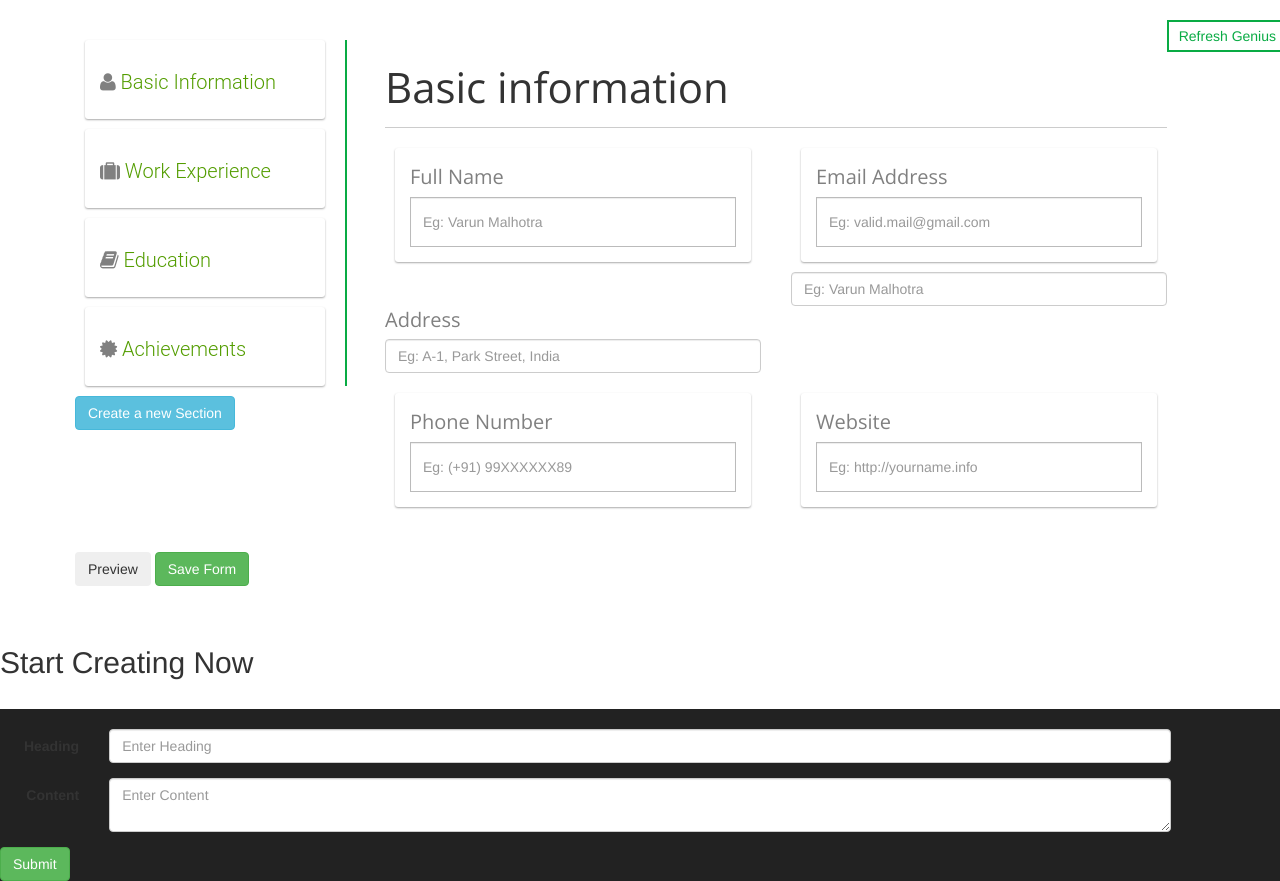
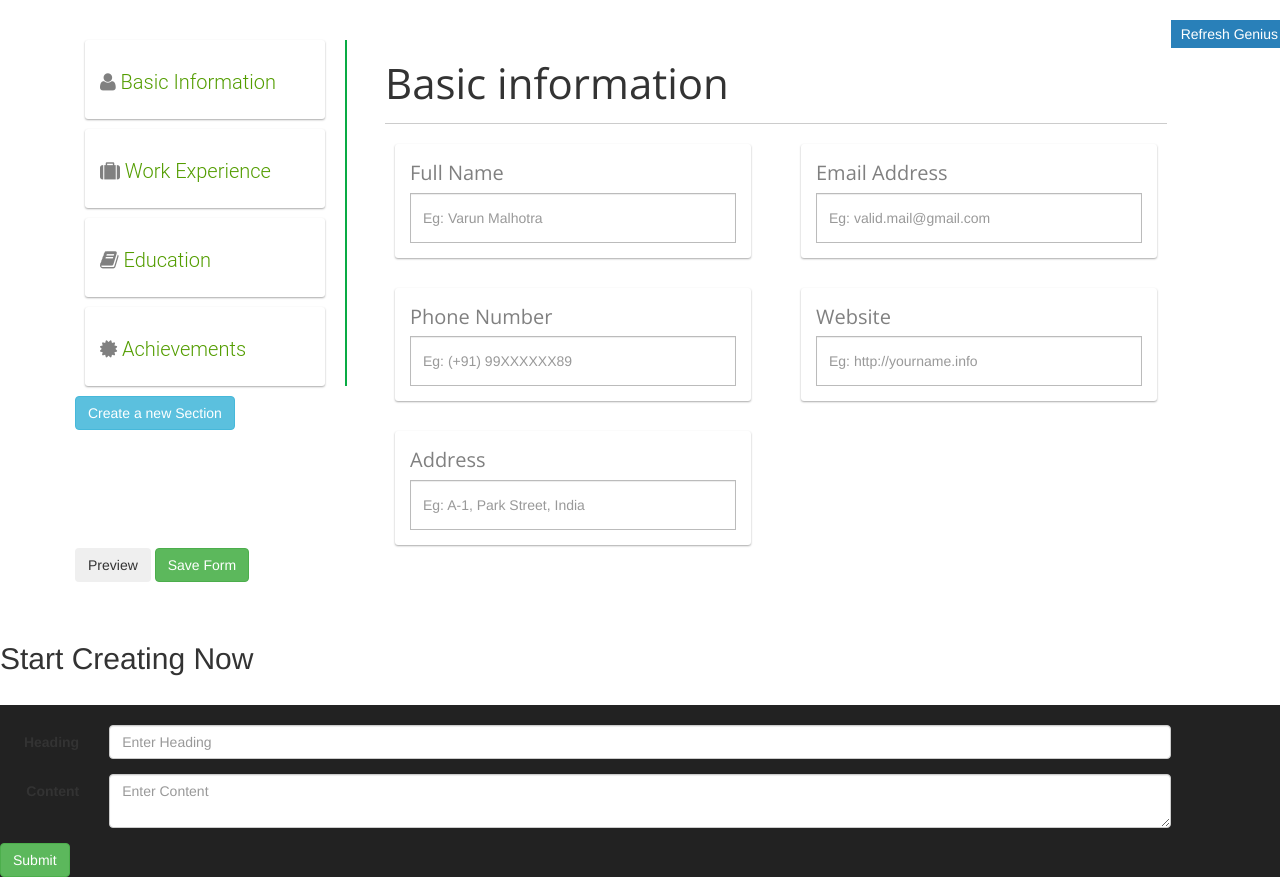
Before and after one commit to softvar/resumizr, a Django app: template templates/cv/generateform.html in a window 1280 px wide. Run offline with Django 3.2, Linux system fonts and the light colour scheme; the template is opened without the code that fills it, so the values that code supplies are empty; some libraries are stand-ins or nearby versions.

Commit message:
applied style to form elements

```diff
--- a/static/resumizr/css/resume-form.css
+++ b/static/resumizr/css/resume-form.css
@@ -161,21 +161,15 @@
 #refresh {
   float:right;
   right:-1px;
-  background-color:#fff;
-  border:2px solid #09ab44;
-  color:#09ab44;
-  /*box-shadow: 2px 2px 5px #ccc;*/
+  background-color:#2980b9;
+  color:#fff;
+  border:none;
   padding:4px;
   padding-left:10px;
   margin-right:-2px;
 
 }
 
-#refresh:hover {
-  background-color: #09ab44;
-  color:#fff;
-
-}
 
 /* card UI */
 
--- a/templates/cv/generateform.html
+++ b/templates/cv/generateform.html
@@ -85,12 +85,6 @@
 					<label class="label--text heading">Basic information</label>
 				</div>
 					<span style="margin-left: 20px; color:#9accea">
-						<!-- temporarily disabled
-						<a href=""><i class="fa fa-pencil" data-toggle="modal" data-target="#myModal" title="Edit"></i>&nbsp;</a>
-						<a href=""><i class="fa fa-text-height" data-toggle="modal" data-target="#myModal" title="Font-size"></i>&nbsp;</a>
-						<a href=""><i class="fa fa-font" type="color" title="Color"></i></a>
-						<input type="color" class="fontSel" />
-						-->
 					</span>
 
 					<div class="row">
@@ -102,22 +96,17 @@
 						    <input type="text" class="form-control mod-text-box" placeholder="Eg: Varun Malhotra"/>
 						</div>
 						</div>
+
 						<div class="col-md-6">
 							<div class="card">
 							<label class="label--text sub-heading">Email Address</label>
 							<input type="email" class="form-control mod-text-box" placeholder="Eg: valid.mail@gmail.com"/>
 							</div>
+						</div>
+					</div>
 
-						    <input type="text" class="form-control" data-field-value="1" placeholder="Eg: Varun Malhotra"/>
-						</div>
-						<div class="col-md-6">
-							<label class="label--text sub-heading">Address</label>
-							<input type="text" class="form-control" placeholder="Eg: A-1, Park Street, India"/>
+					<br/>
 
-						</div>
-
-					</div>
-					<br/>
 					<div class="row">
 						<div class="col-md-6">
 							<div class="card">
@@ -135,18 +124,24 @@
 
 						</div>
 					</div>
+
 					<br />
+
+					<div class="row">
+						<div class="col-md-6">
+							<div class="card">
+							<label class="label--text sub-heading ">Address</label>
+							<input type="text" class="form-control mod-text-box" placeholder="Eg: A-1, Park Street, India"/>
+						    </div>
+						</div>
+					</div>
+
+					<br />
+
 				</div>
 				<div class="tab-pane" id="2">
 					<label class="label--text heading">Work Experience</label>
 					<span style="margin-left: 20px; color:#9accea">
-						<!-- temporarily disabled
-						<a href=""><i class="fa fa-pencil" data-toggle="modal" data-target="#myModal" title="Edit"></i>&nbsp;</a>
-						<a href=""><i class="fa fa-text-height" title="Font-size"></i>&nbsp;</a>
-						<a href=""><i class="fa fa-font" title="Color"></i></a>
-						<input type="color" class="fontSel" />
-						<a href=""><i style="color:#ed7b7b;float:right" class="fa fa-times fa-2x" title="Delete"></i></a>
-						-->
 					</span>
 					<hr/>
 					<div class="row">
@@ -181,8 +176,10 @@
 					<br/>
 					<div class="row">
 						<div class="col-md-12">
+							<div class="card">
 							<label class="label--text sub-heading">Description</label>
-							<textarea class="form-control" rows="2"></textarea>
+							<textarea class="form-control mod-text-box" rows="2"></textarea>
+							</div>
 						</div>
 					</div>
 					<br/>
@@ -191,13 +188,6 @@
 				<div class="tab-pane" id="3">
 					<label class="label--text heading">Education</label>
 					<span style="margin-left: 20px; color:#9accea">
-						<!-- temporarily disabled
-						<a href=""><i class="fa fa-pencil" data-toggle="modal" data-target="#myModal" title="Edit"></i>&nbsp;</a>
-						<a href=""><i class="fa fa-text-height" title="Font-size"></i>&nbsp;</a>
-						<a href=""><i class="fa fa-font" title="Color"></i></a>
-						<input type="color" class="fontSel" />
-						<a href=""><i style="color:#ed7b7b;float:right" class="fa fa-times fa-2x" title="Delete"></i></a>
-						-->
 					</span>
 					<hr/>
 					<div class="row">
@@ -233,8 +223,10 @@
 					<br/>
 					<div class="row">
 						<div class="col-md-12">
+						<div class="card">
 							<label class="label--text sub-heading">Description</label>
 							<textarea class="form-control" rows="2"></textarea>
+						</div>
 						</div>
 					</div>
 					<br/>
```
